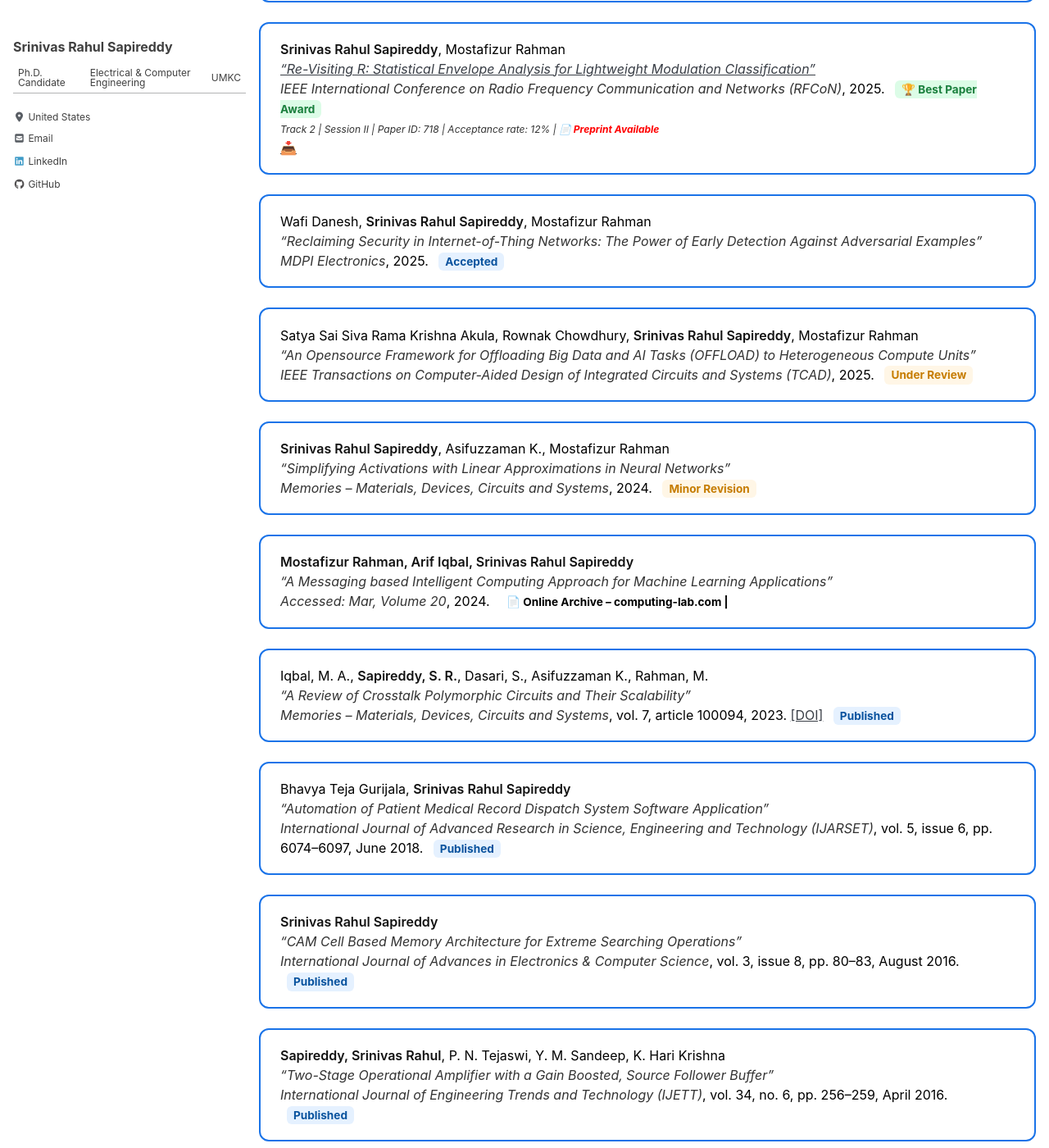
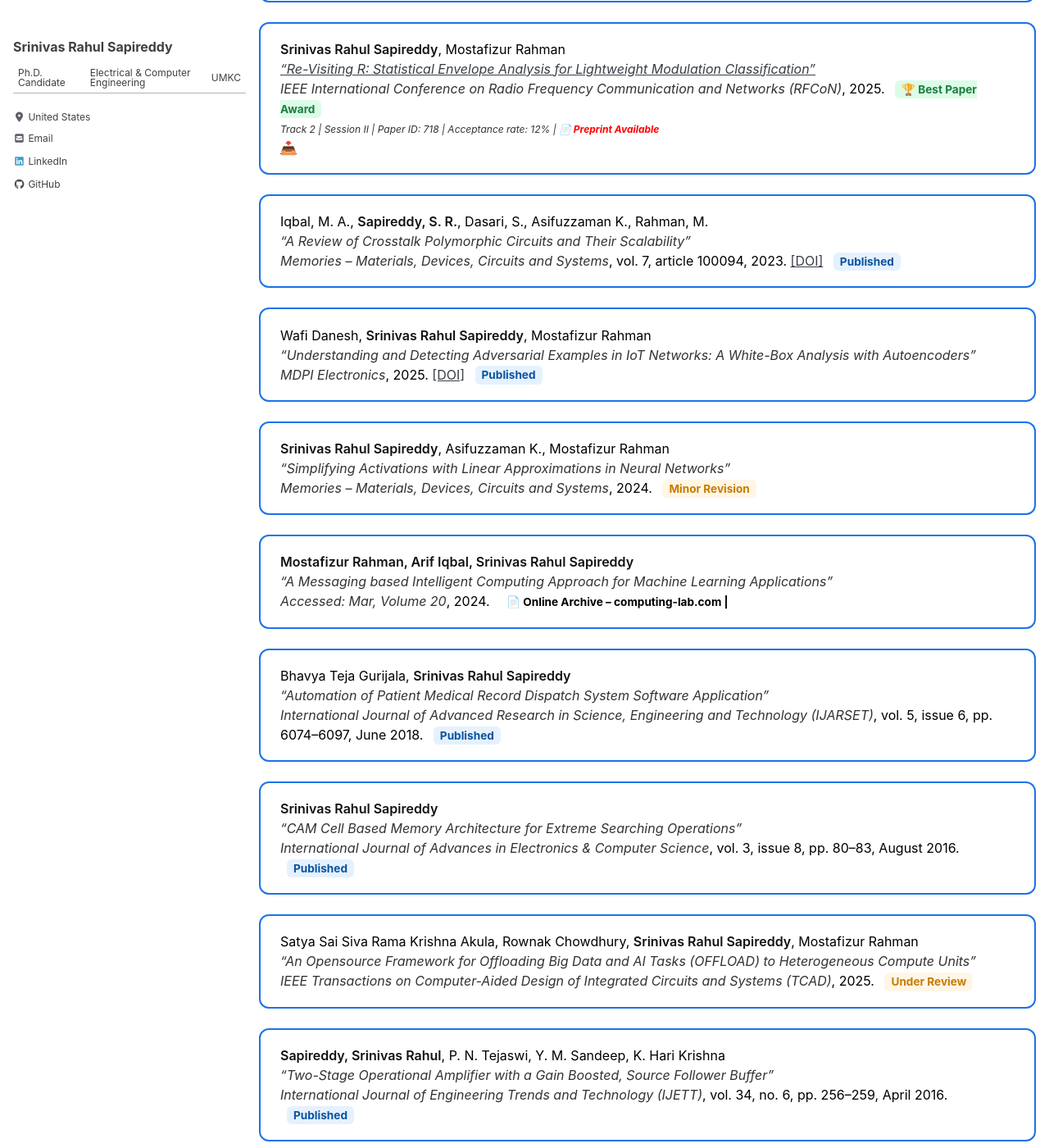
Before and after one commit to srsapireddy/srsapireddy.github.io, a Jekyll site: the page built from _pages/publications.md, in a window 1280 px wide and 1400 px high, scrolled down 686 px. Shown: the whole window at 82% size. Built offline with Jekyll 4.4.1, drawn with Linux system fonts in a browser that asks for light colours; cached includes are drawn as plain includes; nearby versions of some CDN libraries.

Commit message:
Update publications.md

```diff
--- a/_pages/publications.md
+++ b/_pages/publications.md
@@ -127,16 +127,18 @@ permalink: /publications/
       <a href="/images/PID718.pdf" target="_blank" title="Download PDF">📥</a>
     </div>
     <div class="pub-card">
-      Wafi Danesh, <strong>Srinivas Rahul Sapireddy</strong>, Mostafizur Rahman<br>
-      <em>“Reclaiming Security in Internet-of-Thing Networks: The Power of Early Detection Against Adversarial Examples”</em><br>
-      <em>MDPI Electronics</em>, 2025.
-      <span class="status published">Accepted</span>
+      Iqbal, M. A., <strong>Sapireddy, S. R.</strong>, Dasari, S., Asifuzzaman K., Rahman, M.<br>
+      <em>“A Review of Crosstalk Polymorphic Circuits and Their Scalability”</em><br>
+      <em>Memories – Materials, Devices, Circuits and Systems</em>, vol. 7, article 100094, 2023.
+      <a href="https://doi.org/10.1016/j.memori.2023.100094" target="_blank">[DOI]</a>
+      <span class="status published">Published</span>
     </div>
     <div class="pub-card">
-      Satya Sai Siva Rama Krishna Akula, Rownak Chowdhury, <strong>Srinivas Rahul Sapireddy</strong>, Mostafizur Rahman<br>
-      <em>“An Opensource Framework for Offloading Big Data and AI Tasks (OFFLOAD) to Heterogeneous Compute Units”</em><br>
-      <em>IEEE Transactions on Computer-Aided Design of Integrated Circuits and Systems (TCAD)</em>, 2025.
-      <span class="status review">Under Review</span>
+      Wafi Danesh, <strong>Srinivas Rahul Sapireddy</strong>, Mostafizur Rahman<br>
+      <em>“Understanding and Detecting Adversarial Examples in IoT Networks: A White-Box Analysis with Autoencoders”</em><br>
+      <em>MDPI Electronics</em>, 2025.
+      <a href="https://doi.org/10.3390/electronics14153015" target="_blank">[DOI]</a>
+      <span class="status published">Published</span>
     </div>
     <div class="pub-card">
       <strong>Srinivas Rahul Sapireddy</strong>, Asifuzzaman K., Mostafizur Rahman<br>
@@ -151,13 +153,6 @@ permalink: /publications/
       <span class="status online">📄 Online Archive – computing-lab.com |</span>
     </div>
     <div class="pub-card">
-      Iqbal, M. A., <strong>Sapireddy, S. R.</strong>, Dasari, S., Asifuzzaman K., Rahman, M.<br>
-      <em>“A Review of Crosstalk Polymorphic Circuits and Their Scalability”</em><br>
-      <em>Memories – Materials, Devices, Circuits and Systems</em>, vol. 7, article 100094, 2023.
-      <a href="https://doi.org/10.1016/j.memori.2023.100094" target="_blank">[DOI]</a>
-      <span class="status published">Published</span>
-    </div>
-    <div class="pub-card">
       Bhavya Teja Gurijala, <strong>Srinivas Rahul Sapireddy</strong><br>
       <em>“Automation of Patient Medical Record Dispatch System Software Application”</em><br>
       <em>International Journal of Advanced Research in Science, Engineering and Technology (IJARSET)</em>, vol. 5, issue 6, pp. 6074–6097, June 2018.
@@ -168,6 +163,12 @@ permalink: /publications/
       <em>“CAM Cell Based Memory Architecture for Extreme Searching Operations”</em><br>
       <em>International Journal of Advances in Electronics & Computer Science</em>, vol. 3, issue 8, pp. 80–83, August 2016.
       <span class="status published">Published</span>
+    </div>
+    <div class="pub-card">
+      Satya Sai Siva Rama Krishna Akula, Rownak Chowdhury, <strong>Srinivas Rahul Sapireddy</strong>, Mostafizur Rahman<br>
+      <em>“An Opensource Framework for Offloading Big Data and AI Tasks (OFFLOAD) to Heterogeneous Compute Units”</em><br>
+      <em>IEEE Transactions on Computer-Aided Design of Integrated Circuits and Systems (TCAD)</em>, 2025.
+      <span class="status review">Under Review</span>
     </div>
     <div class="pub-card">
       <strong>Sapireddy, Srinivas Rahul</strong>, P. N. Tejaswi, Y. M. Sandeep, K. Hari Krishna<br>
```
